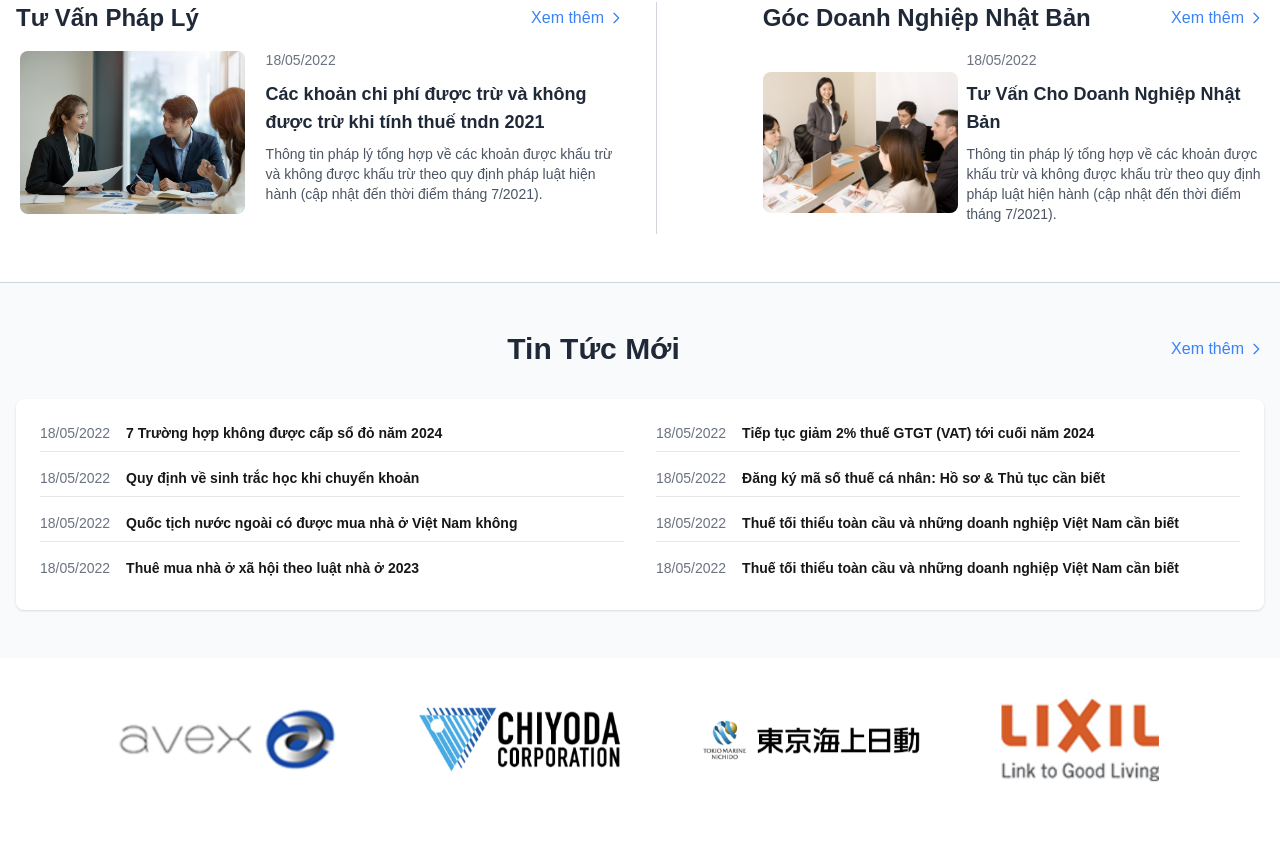
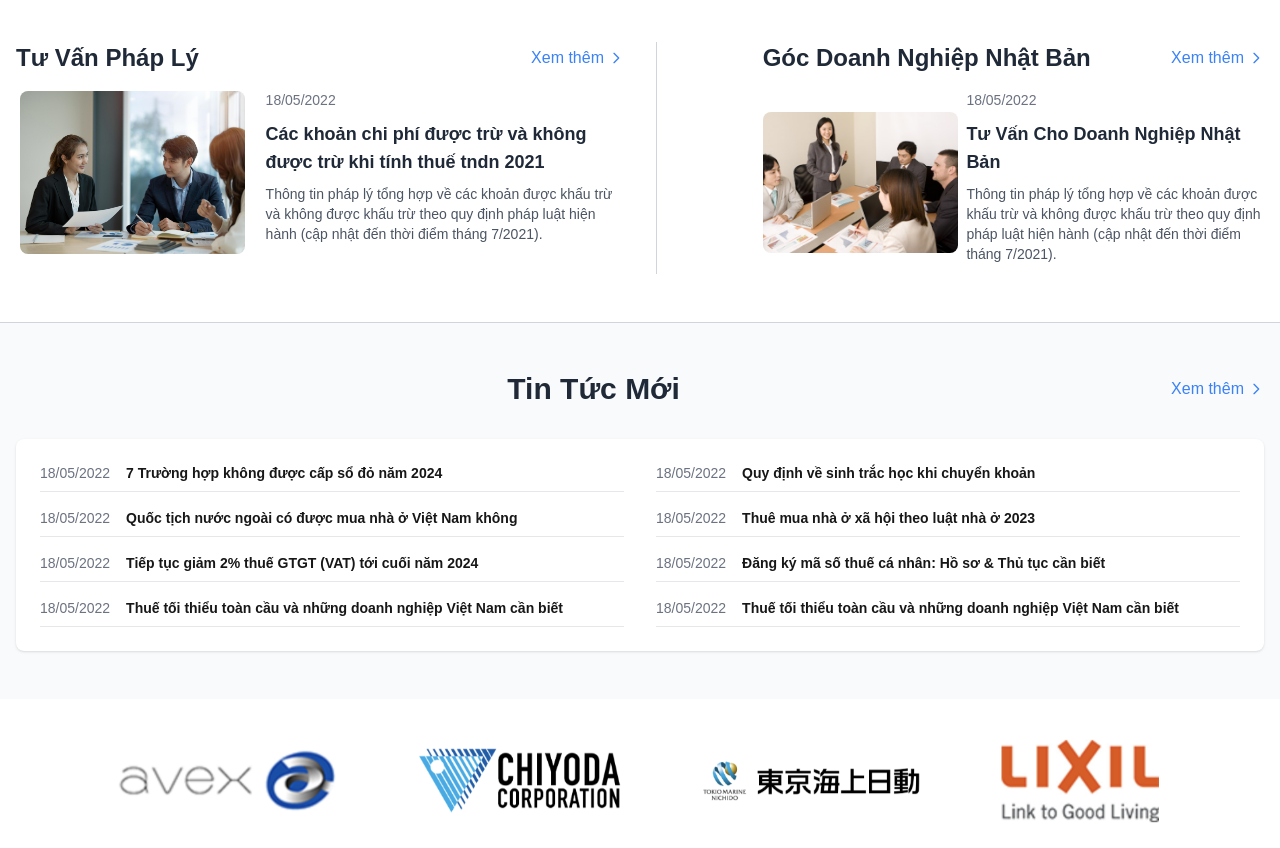
Before and after one commit to tachithanhdanh/HTIC-Law-Firm-Website, a Next.js app: page / in a window 1280 px wide. Shown: the part 3161-4009 px from the top of the page. Built offline with nearby package versions, Linux system fonts and the light colour scheme.

Commit message:
Complete Consult page

```diff
--- /dev/null
+++ b/src/components/common/NewsGrid.tsx
@@ -0,0 +1,32 @@
+import React from "react";
+
+export type NewsItem = {
+  date: string;
+  title: string;
+};
+
+type NewsGridProps = {
+  data: NewsItem[];
+};
+
+const NewsGrid: React.FC<NewsGridProps> = ({ data }) => {
+  return (
+    <div className="grid grid-cols-1 md:grid-cols-2 gap-x-8 gap-y-4 p-6">
+      {data.map((news, index) => (
+        <div key={index} className="border-b border-gray-200 pb-2">
+          <div className="flex items-center gap-x-4">
+            <p className="text-sm text-gray-500 m-0">{news.date}</p>
+            <a
+              href="#"
+              className="font-semibold hover:text-blue-500 transition text-sm"
+            >
+              {news.title}
+            </a>
+          </div>
+        </div>
+      ))}
+    </div>
+  );
+};
+
+export default NewsGrid;
--- /dev/null
+++ b/src/components/common/ViewMoreButton.tsx
@@ -0,0 +1,40 @@
+interface ViewMoreButtonProps {
+  isWhite?: boolean;
+}
+
+const ViewMoreButton: React.FC<ViewMoreButtonProps> = ({ isWhite = false }) => {
+  return (
+    <>
+      {/* View More Button */}
+      {/* Div Bao Ngoài */}
+      <div className="flex justify-center items-center h-full mt-10">
+        {/* Nút "Xem Thêm" */}
+        <button
+          className={`w-[348px] px-6 py-2 border font-semibold transition flex items-center justify-center space-x-2 ${
+            isWhite
+              ? "border-white text-white hover:bg-white hover:text-white"
+              : "border-black text-black hover:bg-red-500 hover:text-white"
+          }`}
+        >
+          <span>XEM THÊM</span>
+          <svg
+            xmlns="http://www.w3.org/2000/svg"
+            fill="none"
+            viewBox="0 0 24 24"
+            strokeWidth="2"
+            stroke="currentColor"
+            className="w-5 h-5"
+          >
+            <path
+              strokeLinecap="round"
+              strokeLinejoin="round"
+              d="M9 5l7 7-7 7"
+            />
+          </svg>
+        </button>
+      </div>
+    </>
+  );
+};
+
+export default ViewMoreButton;
--- a/src/components/consult/ConsultBody.tsx
+++ b/src/components/consult/ConsultBody.tsx
@@ -1,16 +1,19 @@
 import PaginatedArticleList from "../common/PaginatedArticleList";
 import { legalConsultNews } from "@/data/consult";
+import ConsultLatestNews from "./ConsultLatestNews";
 
 const ConsultBody = () => {
   const itemsPerPage = 3;
   return (
     <div className="py-12 bg-gray-50 px-16 lg:px-24">
-      <div className="bg-white rounded-lg shadow-lg pt-8 pb-10">
+      <div className="bg-white rounded-lg shadow-lg pt-8 pb-10 px-9">
         <PaginatedArticleList
           projects={legalConsultNews}
           itemsPerPage={itemsPerPage}
           headerTitle="Các Dự Án Khác"
         />
+        <div className="border-t border-gray-200 my-8 -mx-9"></div>
+        <ConsultLatestNews />
       </div>
     </div>
   );
--- /dev/null
+++ b/src/components/consult/ConsultLatestNews.tsx
@@ -0,0 +1,20 @@
+import NewsGrid from "../common/NewsGrid";
+import { latestNewsData } from "@/data/consult";
+import ViewMoreButton from "../common/ViewMoreButton";
+
+const ConsultLatestNews = () => {
+  return (
+    <>
+      <div className="flex items-center space-x-2">
+        <span className="h-12 w-1 bg-blue-500"></span>
+        <h2 className="text-2xl font-semibold text-gray-800">
+          Tin Tư Vấn Pháp Lý Mới
+        </h2>
+      </div>
+      <NewsGrid data={latestNewsData} />
+      <ViewMoreButton isWhite={false} />
+    </>
+  );
+};
+
+export default ConsultLatestNews;
--- a/src/components/index/FeaturedServices.tsx
+++ b/src/components/index/FeaturedServices.tsx
@@ -1,5 +1,6 @@
 import Image from "next/image";
 import { getStaticImagePath } from "@/utils";
+import ViewMoreButton from "../common/ViewMoreButton";
 
 const FeaturedServices = () => {
   const services = [
@@ -68,27 +69,7 @@ const FeaturedServices = () => {
             </div>
           ))}
         </div>
-        {/* Div Bao Ngoài */}
-        <div className="flex justify-center items-center h-full">
-          {/* Nút "Xem Thêm" */}
-          <button className="w-[348px] px-6 py-2 border border-white font-semibold text-white hover:bg-red-500 hover:text-white transition flex items-center justify-center space-x-2">
-            <span>XEM THÊM</span>
-            <svg
-              xmlns="http://www.w3.org/2000/svg"
-              fill="none"
-              viewBox="0 0 24 24"
-              strokeWidth="2"
-              stroke="currentColor"
-              className="w-5 h-5"
-            >
-              <path
-                strokeLinecap="round"
-                strokeLinejoin="round"
-                d="M9 5l7 7-7 7"
-              />
-            </svg>
-          </button>
-        </div>
+        <ViewMoreButton isWhite={true} />
       </div>
     </section>
   );
--- a/src/components/index/LatestNews.tsx
+++ b/src/components/index/LatestNews.tsx
@@ -1,3 +1,6 @@
+import NewsGrid from "../common/NewsGrid";
+import { newsData } from "@/data";
+
 const LatestNews = () => {
   return (
     <section className="py-12 bg-gray-50">
@@ -31,89 +34,8 @@ const LatestNews = () => {
             </svg>
           </a>
         </div>
-
-        {/* News Grid */}
-        <div className="grid grid-cols-1 md:grid-cols-2 gap-8 bg-white rounded-lg shadow p-6">
-          {/* Left Column */}
-          <div>
-            <ul className="space-y-4">
-              {[
-                {
-                  date: "18/05/2022",
-                  title: "7 Trường hợp không được cấp sổ đỏ năm 2024",
-                },
-                {
-                  date: "18/05/2022",
-                  title: "Quy định về sinh trắc học khi chuyển khoản",
-                },
-                {
-                  date: "18/05/2022",
-                  title:
-                    "Quốc tịch nước ngoài có được mua nhà ở Việt Nam không",
-                },
-                {
-                  date: "18/05/2022",
-                  title: "Thuê mua nhà ở xã hội theo luật nhà ở 2023",
-                },
-              ].map((news, index) => (
-                <li
-                  key={index}
-                  className="border-b border-gray-200 pb-2 last:border-none"
-                >
-                  <div className="flex items-center gap-x-4">
-                    <p className="text-sm text-gray-500 m-0">{news.date}</p>
-                    <a
-                      href="#"
-                      className="font-semibold hover:text-blue-500 transition text-sm"
-                    >
-                      {news.title}
-                    </a>
-                  </div>
-                </li>
-              ))}
-            </ul>
-          </div>
-
-          {/* Right Column */}
-          <div>
-            <ul className="space-y-4">
-              {[
-                {
-                  date: "18/05/2022",
-                  title: "Tiếp tục giảm 2% thuế GTGT (VAT) tới cuối năm 2024",
-                },
-                {
-                  date: "18/05/2022",
-                  title: "Đăng ký mã số thuế cá nhân: Hồ sơ & Thủ tục cần biết",
-                },
-                {
-                  date: "18/05/2022",
-                  title:
-                    "Thuế tối thiểu toàn cầu và những doanh nghiệp Việt Nam cần biết",
-                },
-                {
-                  date: "18/05/2022",
-                  title:
-                    "Thuế tối thiểu toàn cầu và những doanh nghiệp Việt Nam cần biết",
-                },
-              ].map((news, index) => (
-                <li
-                  key={index}
-                  className="border-b border-gray-200 pb-2 last:border-none"
-                >
-                  <div className="flex items-center gap-x-4">
-                    <p className="text-sm text-gray-500 m-0">{news.date}</p>
-                    <a
-                      href="#"
-                      className="font-semibold hover:text-blue-500 transition text-sm"
-                    >
-                      {news.title}
-                    </a>
-                  </div>
-                </li>
-              ))}
-            </ul>
-          </div>
+        <div className="bg-white rounded-lg shadow">
+          <NewsGrid data={newsData} />
         </div>
       </div>
     </section>
--- a/src/components/projects/FeaturedProjects.tsx
+++ b/src/components/projects/FeaturedProjects.tsx
@@ -1,5 +1,6 @@
 import Image from "next/image";
 import { useState } from "react";
+import ViewMoreButton from "../common/ViewMoreButton";
 
 const projects = [
   {
@@ -110,28 +111,7 @@ const FeaturedProjects = () => {
         ))}
       </div>
 
-      {/* View More Button */}
-      {/* Div Bao Ngoài */}
-      <div className="flex justify-center items-center h-full mt-12">
-        {/* Nút "Xem Thêm" */}
-        <button className="w-[348px] px-6 py-2 border border-black font-semibold text-black hover:bg-red-500 hover:text-white transition flex items-center justify-center space-x-2">
-          <span>XEM THÊM</span>
-          <svg
-            xmlns="http://www.w3.org/2000/svg"
-            fill="none"
-            viewBox="0 0 24 24"
-            strokeWidth="2"
-            stroke="currentColor"
-            className="w-5 h-5"
-          >
-            <path
-              strokeLinecap="round"
-              strokeLinejoin="round"
-              d="M9 5l7 7-7 7"
-            />
-          </svg>
-        </button>
-      </div>
+      <ViewMoreButton isWhite={false} />
     </section>
     // </div>
     // </section>
--- a/src/components/projects/ProjectBody.tsx
+++ b/src/components/projects/ProjectBody.tsx
@@ -7,9 +7,9 @@ const ProjectBody = () => {
 
   return (
     <div className="py-12 bg-gray-50 px-16 lg:px-24">
-      <div className="bg-white rounded-lg shadow-lg pt-8 pb-10">
+      <div className="bg-white rounded-lg shadow-lg pt-8 pb-10 px-9">
         <FeaturedProjects />
-        <div className="border-t border-gray-200 my-8"></div>
+        <div className="border-t border-gray-200 my-8 -mx-9"></div>
         <PaginatedArticleList
           projects={projects}
           itemsPerPage={itemsPerPage}
--- /dev/null
+++ b/src/data/index.tsx
@@ -0,0 +1,27 @@
+import { NewsItem } from "@/components/common/NewsGrid";
+
+export const newsData: NewsItem[] = [
+  { date: "18/05/2022", title: "7 Trường hợp không được cấp sổ đỏ năm 2024" },
+  { date: "18/05/2022", title: "Quy định về sinh trắc học khi chuyển khoản" },
+  {
+    date: "18/05/2022",
+    title: "Quốc tịch nước ngoài có được mua nhà ở Việt Nam không",
+  },
+  { date: "18/05/2022", title: "Thuê mua nhà ở xã hội theo luật nhà ở 2023" },
+  {
+    date: "18/05/2022",
+    title: "Tiếp tục giảm 2% thuế GTGT (VAT) tới cuối năm 2024",
+  },
+  {
+    date: "18/05/2022",
+    title: "Đăng ký mã số thuế cá nhân: Hồ sơ & Thủ tục cần biết",
+  },
+  {
+    date: "18/05/2022",
+    title: "Thuế tối thiểu toàn cầu và những doanh nghiệp Việt Nam cần biết",
+  },
+  {
+    date: "18/05/2022",
+    title: "Thuế tối thiểu toàn cầu và những doanh nghiệp Việt Nam cần biết",
+  },
+];
```
Also changed, not shown: src/data/consult.tsx (+24 -0 lines).
